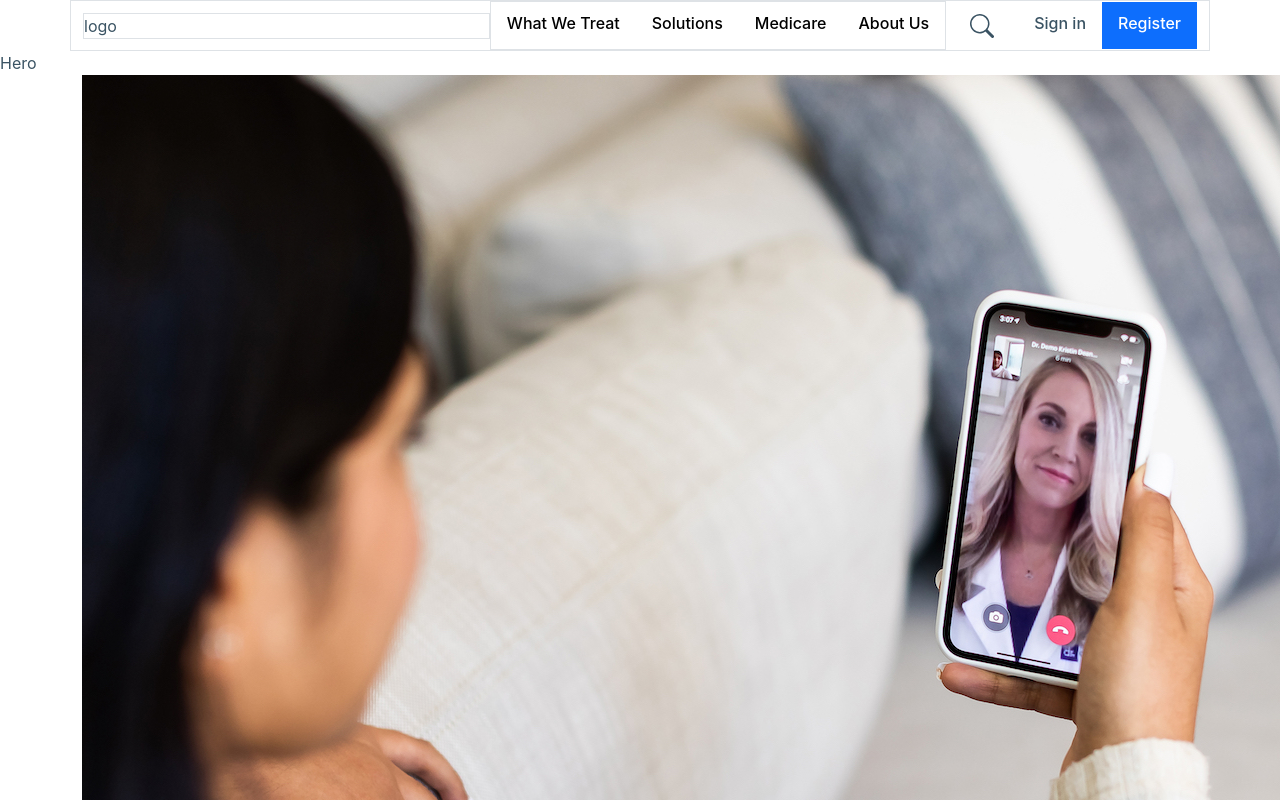
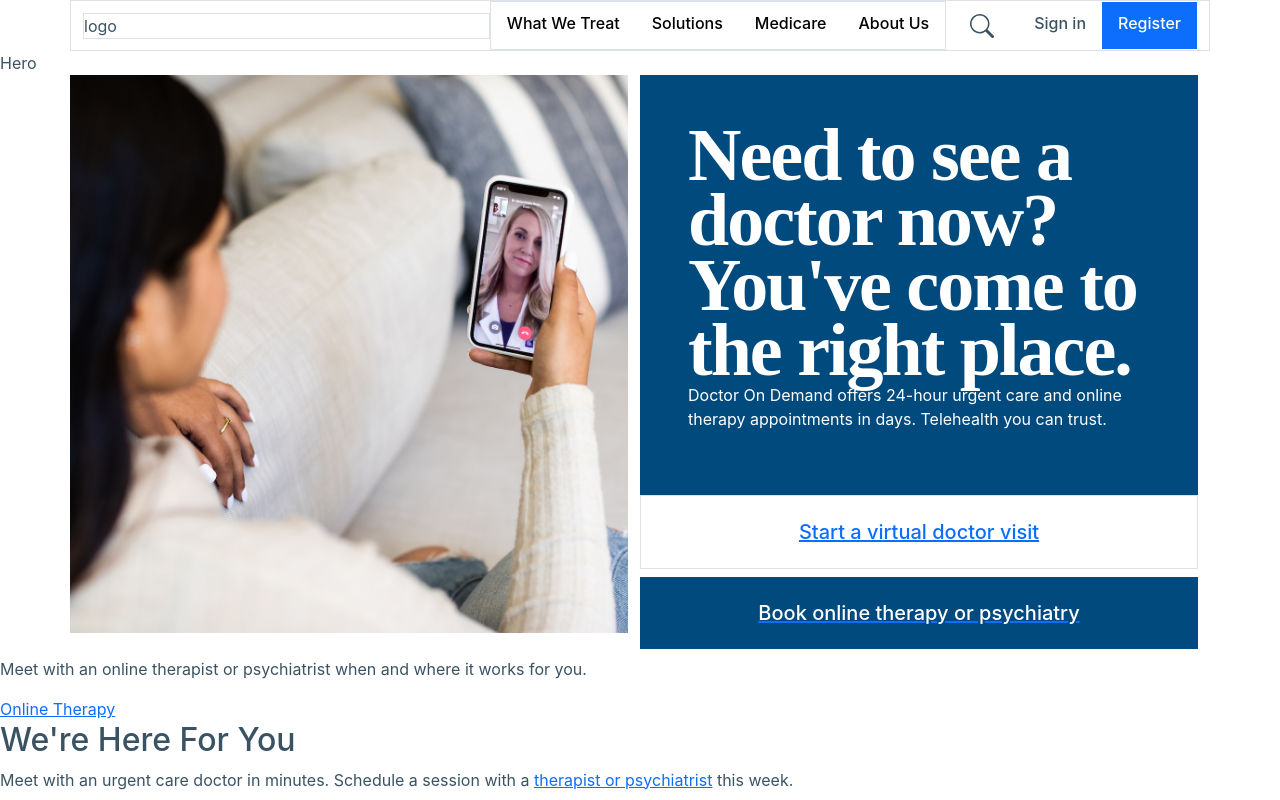
Before and after one commit to aboongm/booking-doctor-app, a React (Vite) app in the folder frontend/: page / in a window 1280 px wide. Shown: the top 800 px of the page. Built offline with nearby package versions, Linux system fonts and the light colour scheme.

Commit message:
added styling to Home page

```diff
--- a/frontend/src/Components/Pages/Home.jsx
+++ b/frontend/src/Components/Pages/Home.jsx
@@ -6,34 +6,39 @@ function Home() {
     return (
         <div>
             <Hero />
-            <div className="container">
+            <div className="container mx-auto">
                 <div className="row">
-                    <div className="col">
-                        <img className="" src={picture} alt="" />
+                    <div className="col m-0 p-0">
+                        <img className="w-100 m-0 p-0" src={picture} alt="" />
                     </div>
-                    <div className="col">
-                        <div>
-                            <h1>
-                                Is it the Flu?
-                                <br /> Don't wait to feel
-                                <br /> better.
-                            </h1>
+                    <div className="col m-0 d-flex flex-column align-items-center justify-content-between">
+                        <div className="bg-dod-blue text-white p-5">
+                            <div className="dod-hero-text">
+                                <p className="text-white m-0">
+                                    Need to see a doctor now?
+                                </p>
+                                <p className="m-0">
+                                    You've come to the right place.
+                                </p>
+                            </div>
                             <p>
-                                Get the right care for your family, right away.
-                                Get 24/7 access to top-rated doctors with Doctor
-                                On Demand by Included Health.
+                                Doctor On Demand offers 24-hour urgent care and
+                                online therapy appointments in days. Telehealth
+                                you can trust.
                             </p>
                         </div>
-                        <div>
+                        <div className="w-100">
                             <Link to="/">
-                                <p>See A Doctor Now</p>
+                                <p className="w-100 text-center h5 p-4 border">
+                                    Start a virtual doctor visit
+                                </p>
                             </Link>
-
-                            {/* This is supposed to be a Link but for some reason the Link component isn't working */}
                         </div>
-                        <div>
+                        <div className="w-100">
                             <Link to="/">
-                                <p>Sign In</p>
+                                <p className="bg-dod-blue text-white w-100 text-center h5 p-4">
+                                    Book online therapy or psychiatry
+                                </p>
                             </Link>
                         </div>
                     </div>
```
